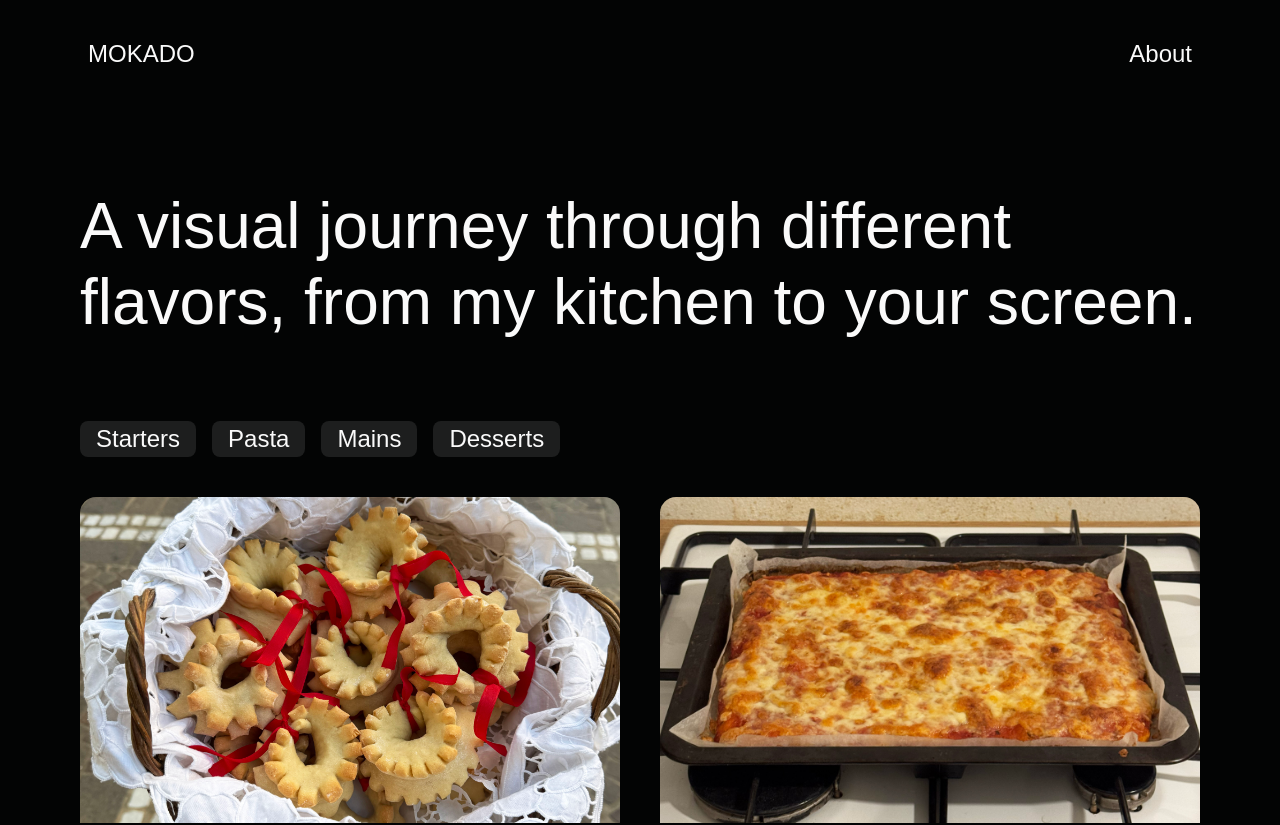
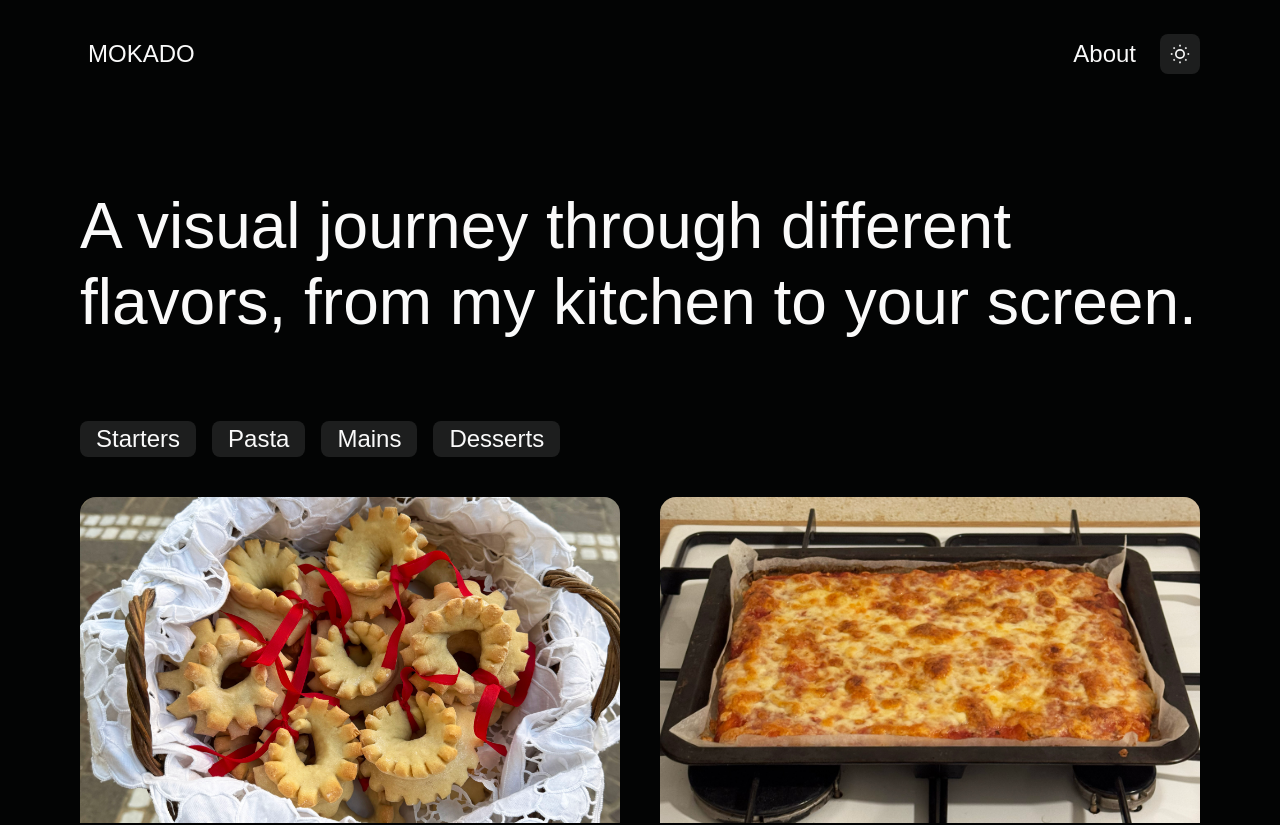
Before and after one commit to chiarafois2003/2026-02-sveltekit, a SvelteKit app: page / in a window 1280 px wide. Shown: the top 825 px of the page. Built offline with nearby package versions, Linux system fonts and the light colour scheme; a web font is replaced by a local one.

Commit message:
Add light mode and footer

```diff
--- /dev/null
+++ b/src/lib/components/Footer.svelte
@@ -0,0 +1,49 @@
+<script lang="ts">
+  // Inserisci qui il nome esatto del file del logo che hai nella cartella static/images/
+  let logoSrc = "/images/LogoPolimi.svg";
+</script>
+
+<footer class="footer">
+  <img src={logoSrc} alt="Politecnico di Milano 1863" class="polimi-logo" />
+</footer>
+
+<style>
+  .footer {
+    display: flex;
+    justify-content: center;
+    align-items: center;
+    /* Padding abbondante per distanziarlo dall'ultima card */
+    padding: var(--spacing-11) var(--spacing-4);
+    width: 100%;
+    box-sizing: border-box;
+    /* margin-top: auto spinge il footer sempre in fondo alla pagina */
+    margin-top: auto;
+  }
+
+  .polimi-logo {
+    /* Regola questa altezza se il logo ti sembra troppo grande o piccolo */
+    height: 80px;
+    max-width: 100%;
+    object-fit: contain;
+    /* Se il tuo logo è nero e lo vuoi bianco su dark mode,
+       potrebbe servire un filtro CSS, ma l'ideale è avere l'SVG già bianco/trasparente */
+  }
+
+  /* Selettore che si attiva SOLO quando la pagina è in dark mode */
+  :global([data-theme='dark']) .polimi-logo,
+  :global(:root:not([data-theme='light'])) .polimi-logo {
+    filter: invert(1) brightness(2); /* Trasforma il nero in bianco puro */
+  }
+
+  /* --- REGOLE MOBILE --- */
+  @media (max-width: 768px) {
+    .footer {
+      /* Padding leggermente ridotto su mobile per bilanciare gli spazi */
+      padding: var(--spacing-8) var(--spacing-4) var(--spacing-11) var(--spacing-4);
+    }
+
+    .polimi-logo {
+      height: 40px; /* Logo leggermente più piccolo su schermi stretti */
+    }
+  }
+</style>
--- /dev/null
+++ b/src/lib/components/ThemeToggle.svelte
@@ -0,0 +1,77 @@
+<script lang="ts">
+  // 1. Il sito nasce sempre scuro
+  let theme = $state("dark");
+
+  // 2. Appena il componente si carica nel browser...
+  $effect(() => {
+    // Cerchiamo nella memoria del browser se l'utente era già venuto qui
+    const savedTheme = localStorage.getItem("theme");
+
+    if (savedTheme) {
+      // Se troviamo una sua scelta passata (es. aveva cliccato "light"), la applichiamo!
+      theme = savedTheme;
+    } else {
+      // Se è la primissima volta in assoluto, assicuriamoci che sia "dark"
+      theme = "dark";
+    }
+
+    // Comunichiamo la decisione finale al file CSS
+    document.documentElement.setAttribute("data-theme", theme);
+  });
+
+  // 3. Quando l'utente preme il bottone...
+  function toggleTheme() {
+    theme = theme === "dark" ? "light" : "dark";
+    // Salviamo la sua nuova preferenza nella memoria del browser
+    localStorage.setItem("theme", theme);
+    document.documentElement.setAttribute("data-theme", theme);
+  }
+</script>
+
+<button class="theme-toggle" onclick={toggleTheme} aria-label="Cambia tema">
+  {#if theme === 'dark'}
+    <svg viewBox="0 0 24 24" fill="none" stroke="currentColor" stroke-width="2">
+      <circle cx="12" cy="12" r="5"/>
+      <line x1="12" y1="1" x2="12" y2="3"/>
+      <line x1="12" y1="21" x2="12" y2="23"/>
+      <line x1="4.22" y1="4.22" x2="5.64" y2="5.64"/>
+      <line x1="18.36" y1="18.36" x2="19.78" y2="19.78"/>
+      <line x1="1" y1="12" x2="3" y2="12"/>
+      <line x1="21" y1="12" x2="23" y2="12"/>
+      <line x1="4.22" y1="19.78" x2="5.64" y2="18.36"/>
+      <line x1="18.36" y1="5.64" x2="19.78" y2="4.22"/>
+    </svg>
+  {:else}
+    <svg viewBox="0 0 24 24" fill="none" stroke="currentColor" stroke-width="2">
+      <path d="M21 12.79A9 9 0 1 1 11.21 3 7 7 0 0 0 21 12.79z"/>
+    </svg>
+  {/if}
+</button>
+
+<style>
+  .theme-toggle {
+    display: flex;
+    align-items: center;
+    justify-content: center;
+    width: 40px;
+    height: 40px;
+    border-radius: var(--radius-s);
+    border: none;
+    /* Usa i colori che abbiamo definito in colors.css! */
+    background-color: var(--color-filters-bg-default);
+    color: var(--color-content-primary);
+    cursor: pointer;
+    transition: background-color 0.2s ease, transform 0.2s ease;
+  }
+
+  .theme-toggle:hover {
+    background-color: var(--color-filters-bg-active);
+    color: var(--color-link-hover); /* Tocco di classe col tuo Brand color */
+    transform: scale(1.05);
+  }
+
+  svg {
+    width: 20px;
+    height: 20px;
+  }
+</style>
--- a/src/lib/components/TopBar.svelte
+++ b/src/lib/components/TopBar.svelte
@@ -1,5 +1,6 @@
 <script lang="ts">
   import LinkDesktop from "./LinkDesktop.svelte";
+  import ThemeToggle from "./ThemeToggle.svelte";
 </script>
 
 <header class="top-bar">
@@ -8,6 +9,7 @@
   </div>
   <nav class="nav">
     <LinkDesktop text="About" leadingIcon={false} trailingIcon={false} href="/" />
+    <ThemeToggle />
   </nav>
 </header>
 
--- a/src/routes/+page.svelte
+++ b/src/routes/+page.svelte
@@ -3,6 +3,7 @@
   import HeroSection from "$lib/components/HeroSection.svelte";
   import FilterBar from "$lib/components/FilterBar.svelte";
   import Card from "$lib/components/Card.svelte";
+  import Footer from "$lib/components/Footer.svelte";
 
   let activeFilter = $state("");
 
@@ -75,6 +76,14 @@
       <Card image={dish.image} title={dish.title} category={dish.category} />
     {/each}
   </div>
+
+  <div class="grid">
+    {#each filteredDishes as dish (dish.title)}
+      <Card image={dish.image} title={dish.title} category={dish.category} />
+    {/each}
+  </div>
+
+  <Footer />
 </main>
 
 <style>
```
Also changed, not shown: static/images/LogoPolimi.svg (added).
